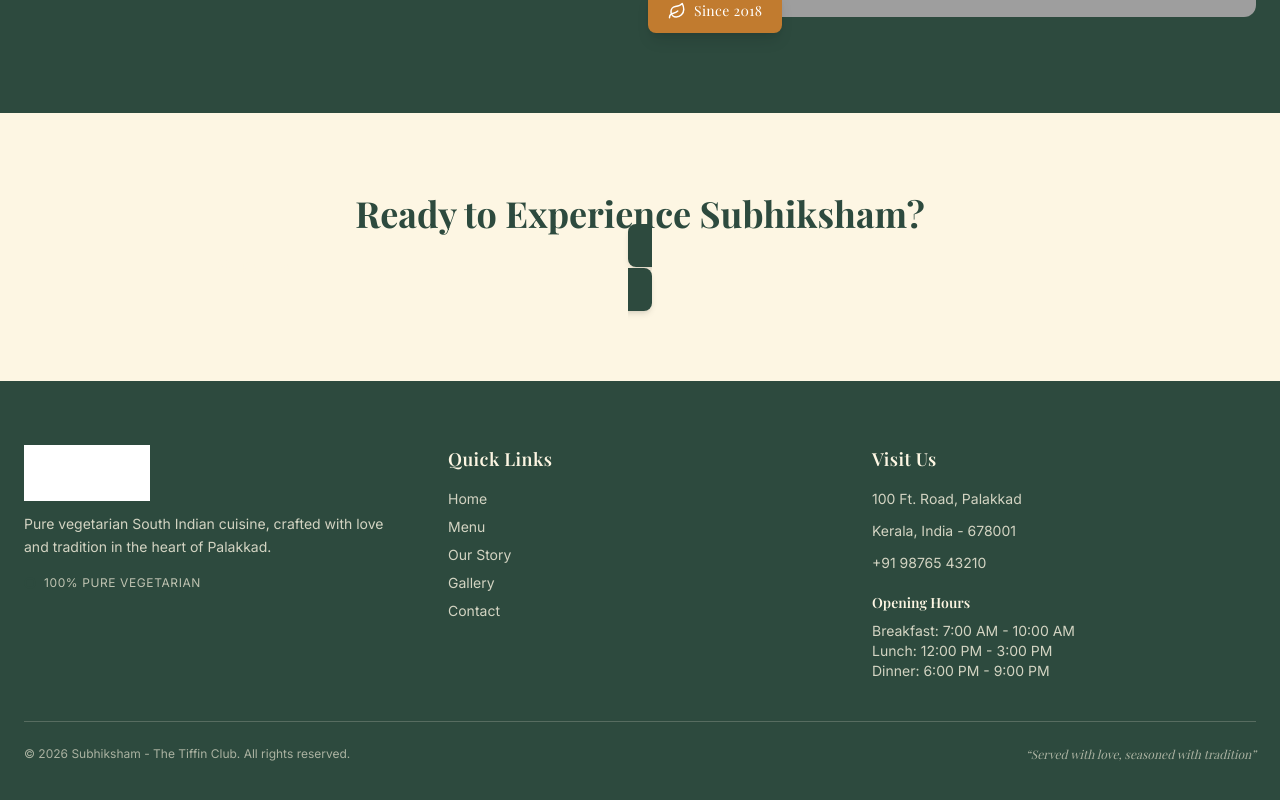
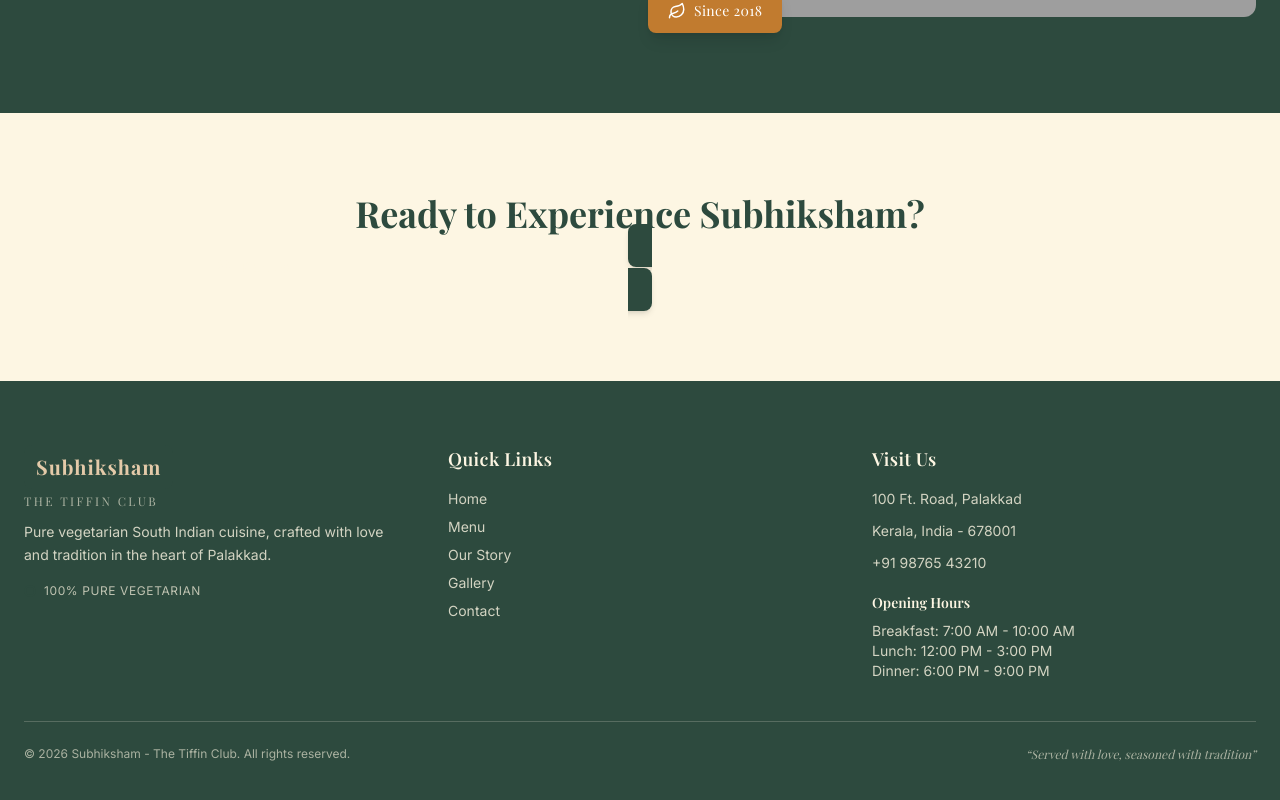
Before and after one commit to graviqstudios/subhiksham-website, a Next.js app: page / in a window 1280 px wide. Shown: the part 2482-3282 px from the top of the page. Built offline with nearby package versions, Linux system fonts and the light colour scheme; grey boxes are pictures that could not be loaded.

Commit message:
Update layout.tsx

```diff
--- a/app/(frontend)/layout.tsx
+++ b/app/(frontend)/layout.tsx
@@ -146,13 +146,22 @@ function Footer() {
         <div className="grid grid-cols-1 md:grid-cols-3 gap-10">
           {/* Brand */}
           <div>
-            <Image
-              src="/logo.jpg"
-              alt="Subhiksham – The Tiffin Club"
-              width={160}
-              height={70}
-              className="h-14 w-auto object-contain brightness-0 invert mb-3"
-            />
+            <div className="flex flex-col items-start leading-tight mb-3">
+              <div
+                className="px-3 py-2 rounded-lg"
+                style={{ backgroundColor: '#2d4a3e' }}
+              >
+                <span
+                  className="font-display text-xl font-bold tracking-wider"
+                  style={{ color: '#e4caa9' }}
+                >
+                   Subhiksham
+                </span>
+              </div>
+              <span className="font-display text-xs text-brand-cream/60 tracking-[0.2em] uppercase mt-1">
+                The Tiffin Club
+              </span>
+            </div>
             <p className="mt-2 text-sm text-brand-cream/80 leading-relaxed">
               Pure vegetarian South Indian cuisine, crafted with love and
               tradition in the heart of Palakkad.
```
